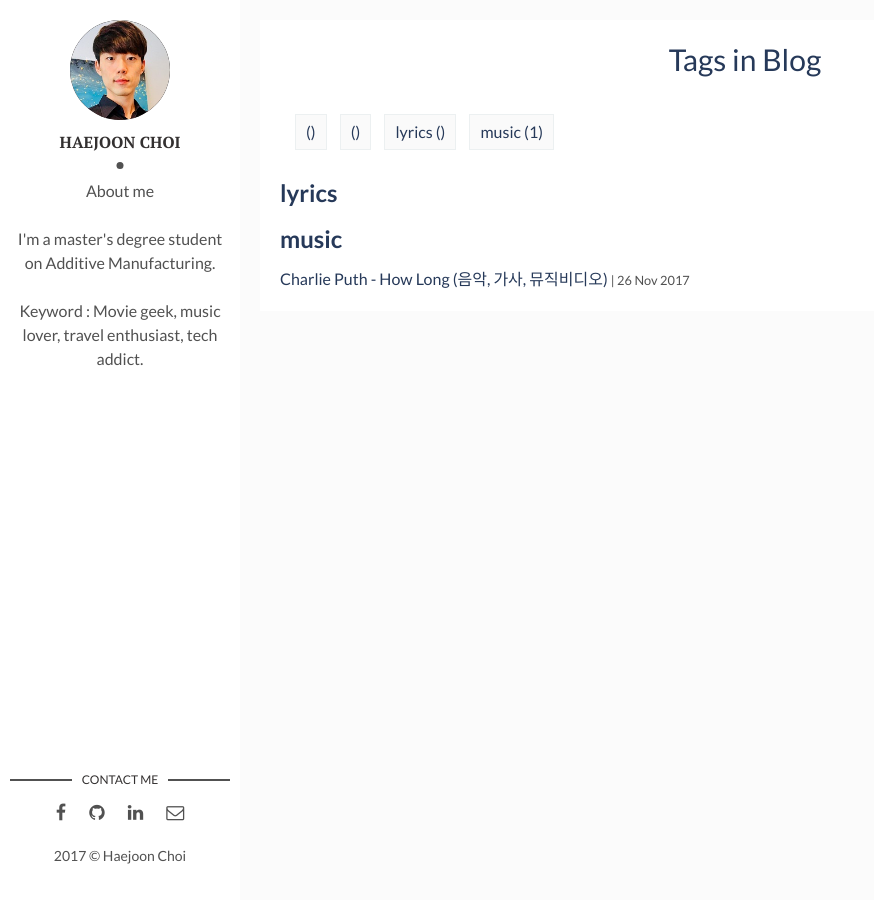
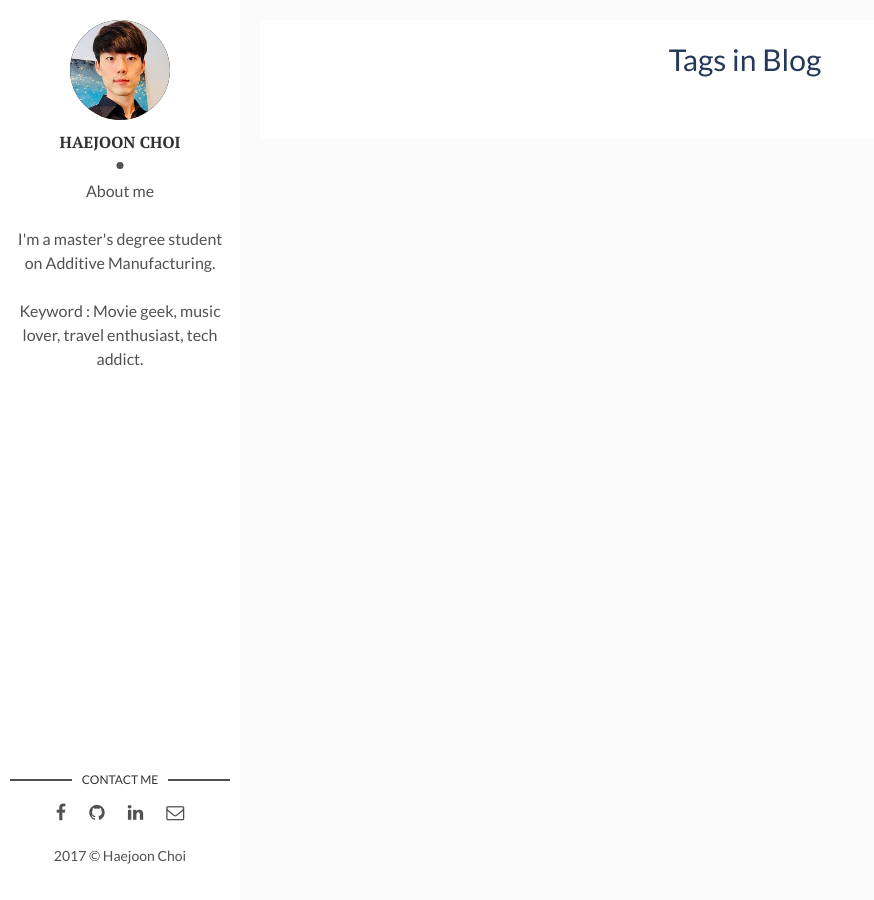
Before and after one commit to HaejoonChoi/HaejoonChoi.github.io-old, a Jekyll site: the page built from tags.html, in a window 1280 px wide. Shown: the whole page, without its empty margins (0-874 px from the left). Built offline with Jekyll 4.4.1, drawn with Linux system fonts in a browser that asks for light colours.

Commit message:
11-26 posting

```diff
--- a/_posts/2017-11-26-Charle Puth - How Long.markdown
+++ b/_posts/2017-11-26-Charle Puth - How Long.markdown
@@ -1,12 +1,3 @@
----
-layout: post
-title: Charlie Puth - How Long (음악, 가사, 뮤직비디오)
-date: 2017-11-26 20:09:00 +0300
-description: You’ll find this post in your `_posts` directory. Go ahead and edit it and re-build the site to see your changes. # Add post description (optional)
-img: charlieputh_nine.jpeg # Add image post (optional)
-tags: music, lyrics, music video # add tag
----
-
 # [음악, 가사, 뮤직비디오] Charlie Puth - How Long
 <iframe width="560" height="315" src="https://www.youtube.com/embed/CwfoyVa980U" frameborder="0" allowfullscreen></iframe>
 
```
Also changed, not shown: other parts of _posts/2017-11-26-Charle Puth - How Long.markdown (+0 -1 lines), assets/img/charlieputh_nine.jpg.
